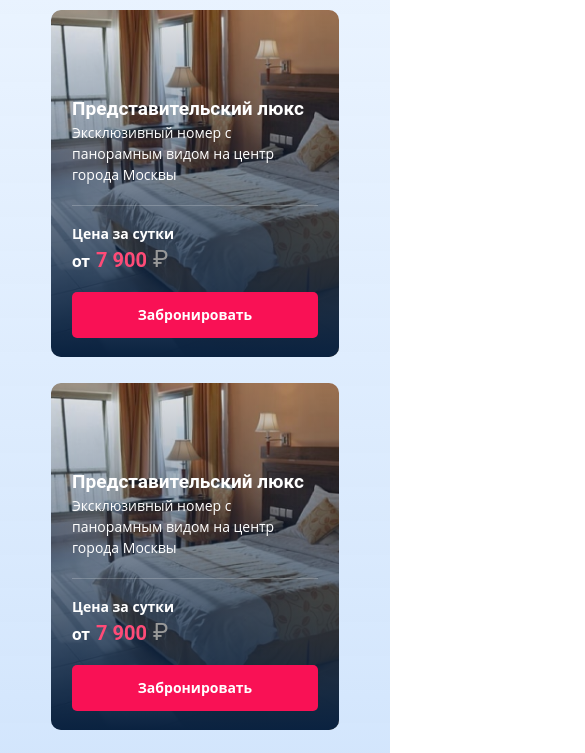
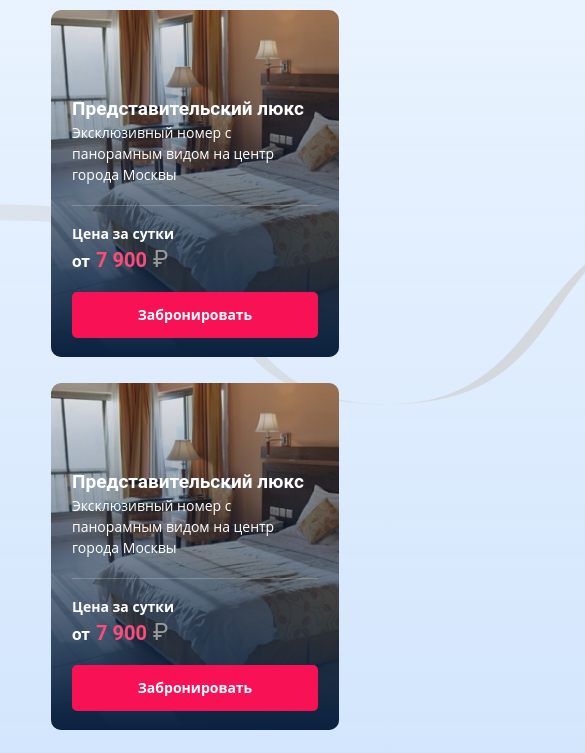
Before and after one commit to il8q/TravellineTestTask, a plain HTML site: page index.html in a window 390 px wide. Shown: the part 70-823 px from the top of the page, 585 px wide, since content can reach past the window. Drawn offline with Linux system fonts and the light colour scheme.

Commit message:
Поправил кривую в разных вариантах разрешений

```diff
--- a/css/mobile-css/common.css
+++ b/css/mobile-css/common.css
@@ -4,3 +4,11 @@
   left: 50%;
   transform: translate(-50%, 0%);
 }
+
+.background-tracery {
+  position: absolute;
+  width: 1020px;
+  height: 452.62px;
+  left: -350px;
+  top: 24px;
+}
--- a/css/tablet-css/common.css
+++ b/css/tablet-css/common.css
@@ -4,3 +4,11 @@
   left: 50%;
   transform: translate(-50%, 0%);
 }
+
+.background-tracery {
+  position: absolute;
+  width: 1920px;
+  height: 852px;
+  left: -576px;
+  top: 0px;
+}
--- a/grid/__first-element/grid__first-element.html
+++ b/grid/__first-element/grid__first-element.html
@@ -10,8 +10,9 @@
   <div class="room-card__background-gradient room-card--border--circle room-card--card-width room-card--card-height"></div>
   <div class="room-card__reserve-block-background-gradient room-card--border--circle room-card--card-width room-card--card-height"></div>
 
+  <div class="room-card--card-width room-card--card-height"></div>
+  <div class="room-card__bottom-container">
 
-  <div class="room-card__bottom-container">
     <div class="room-card__text-block">
       <div class="room-card__title">
         <b>Представительский люкс</b>
--- a/index.html
+++ b/index.html
@@ -17,7 +17,7 @@
 </head>
 <body class="page-background-color">
 
-<svg class="background-tracery" viewBox="0 0 1366 856">
+<svg class="background-tracery" viewBox="0 0 1366 856" style="viewBox">
   <path d="M1402.74 682.856C1450.41 622.317 1498.69 560.994 1580 528.23V530.132C1512.1 561.047 1474.52 615.328 1436.25 670.606C1374.36 760 1310.67 852 1114 852C1269.55 852 1335.53 768.208 1402.74 682.856Z" fill="url(#paint0_linear_1089_3)"/>
   <path d="M-89 221C-89 390.041 -56.5 474 401.5 474C674.591 474 752.763 583.887 824.81 685.165C886.389 771.727 943.494 852 1114 852C915.327 852 859.089 773.197 800.135 690.589C735.202 599.602 666.975 504 401.5 504C-56.5 504 -89 420.041 -89 221Z" fill="url(#paint0_linear_1089_3)"/>
   <path d="M-340 468L-339.507 4.52698C-336.299 38.6453 -296.364 49.0012 -249.285 61.2092C-177.456 79.8356 -89 102.773 -89 221C-89 83.2915 -174.279 54.8074 -271.851 22.2175C-279.868 19.5397 -288.034 17.095 -296.26 14.6321C-310.812 10.2751 -325.553 5.86145 -340 0V468Z" fill="url(#paint0_linear_1089_3)"/>
```
